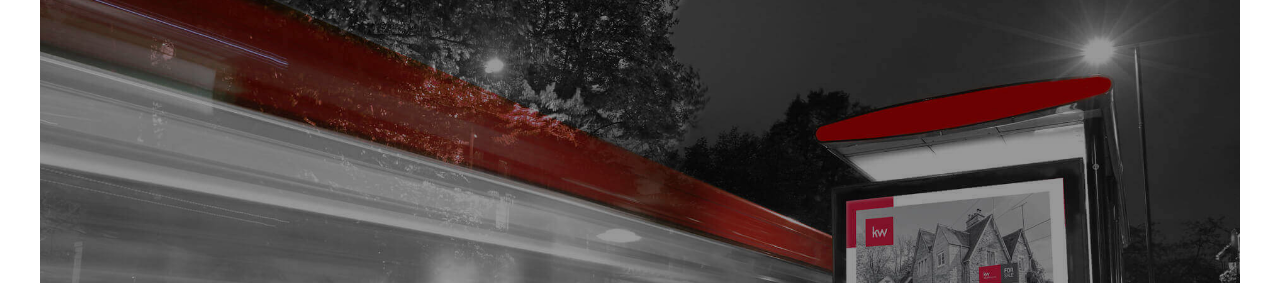
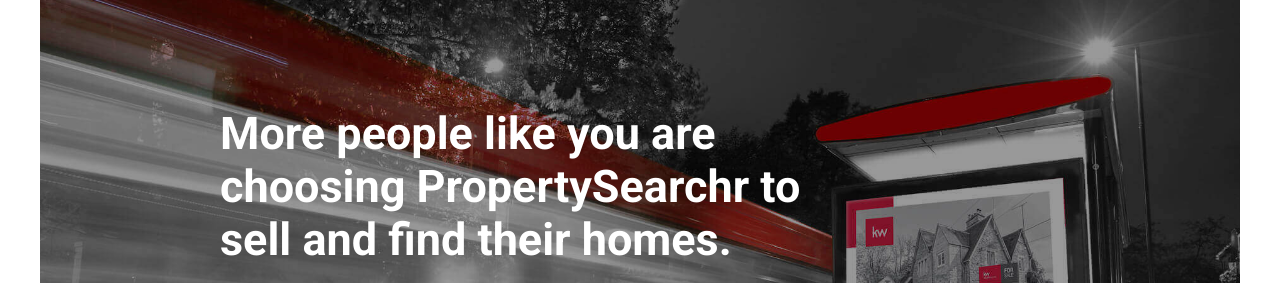
Before and after one commit to Xnanga/PropertySearchr, a website: page index.html in a window 1280 px wide. Shown: the part 153-436 px from the top of the page. Drawn offline with Linux system fonts and the light colour scheme.

Commit message:
Tweaked position of header search widget.

```diff
--- a/sass/_pages.scss
+++ b/sass/_pages.scss
@@ -8,7 +8,7 @@
 
   &__content {
     position: absolute;
-    top: 30%;
+    top: 27.5vh;
     left: 15%;
     z-index: 10;
 
```
Also changed, not shown: css/style.css.
